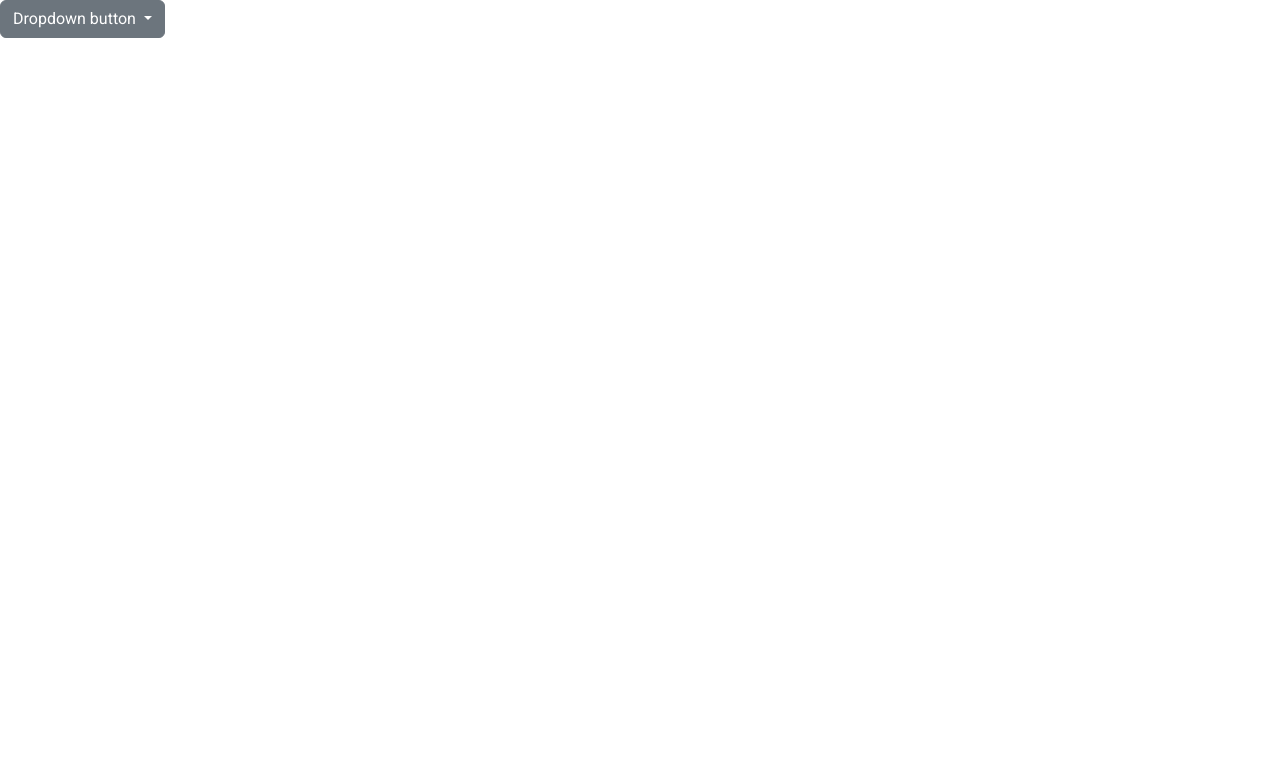
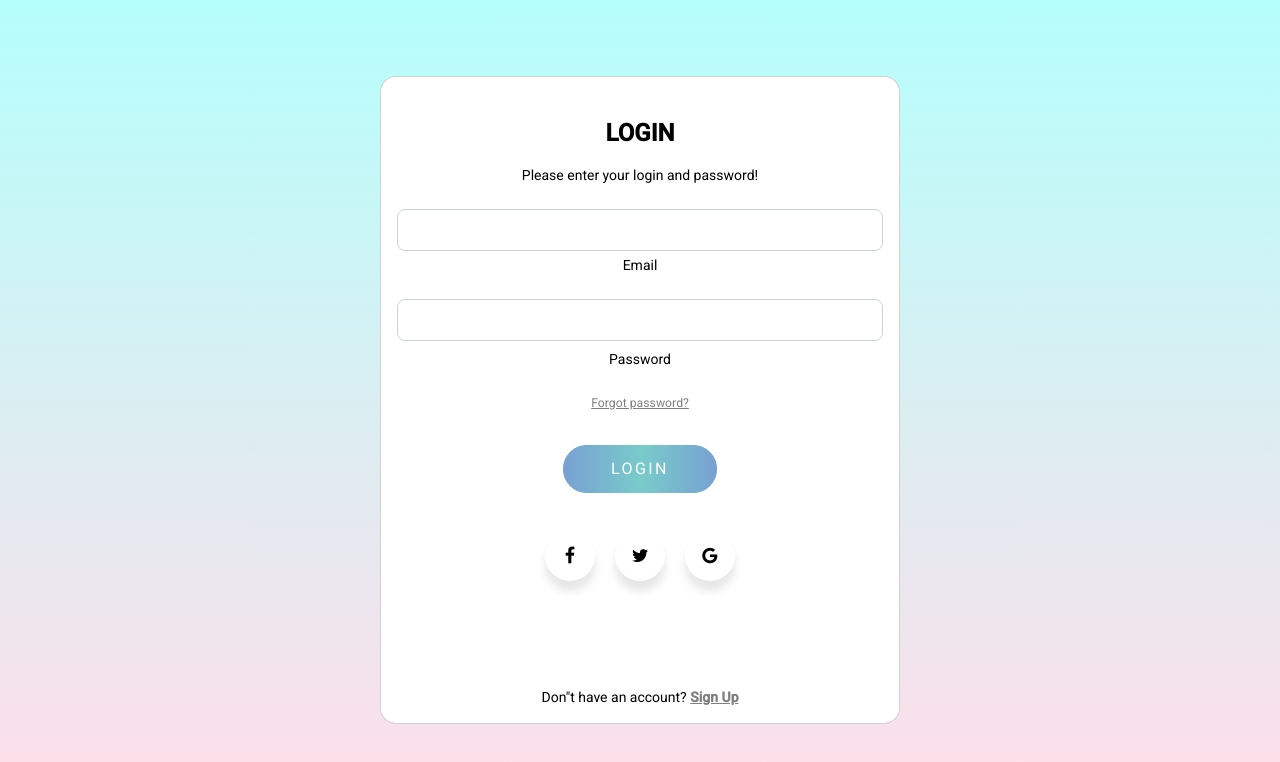
Before and after one commit to PopaSerban/Angular-FInance-App, an Angular app: page / in a window 1280 px wide. Shown: the top 762 px of the page. Built offline with nearby package versions, Linux system fonts and the light colour scheme.

Commit message:
Initial commit

```diff
--- a/angular.json
+++ b/angular.json
@@ -31,13 +31,13 @@
 						],
 						"styles": [
 							"src/styles.scss",
-							"./node_modules/bootstrap/dist/css/bootstrap.css",
+							"node_modules/bootstrap/dist/css/bootstrap.min.css",
 							"node_modules/font-awesome/css/font-awesome.css",
 							"node_modules/bootstrap-icons/font/bootstrap-icons.css",
 							"node_modules/@angular/material/prebuilt-themes/deeppurple-amber.css"
 						],
 						"scripts": [
-							"node_modules/popper.js/dist/umd/popper.min.js",
+							"node_modules/popper.js/dist/popper.min.js",
 							"node_modules/bootstrap/dist/js/bootstrap.min.js"
 						]
 					},
@@ -115,6 +115,8 @@
 				}
 			}
 		}
-	},
-	"defaultProject": "Angular-Budget-App"
+  },
+  "cli": {
+    "analytics": false
+  }
 }
--- a/src/app/app.component.html
+++ b/src/app/app.component.html
@@ -1,2 +1,2 @@
-<!-- <app-login></app-login> -->
-<app-home-screen></app-home-screen>
+<app-login></app-login>
+<!-- <app-home-screen></app-home-screen> -->
--- a/src/app/app.module.ts
+++ b/src/app/app.module.ts
@@ -20,9 +20,6 @@ import { HomeScreenComponent } from './home-screen/home-screen.component';
         DialogBoxComponent,
         HomeScreenComponent
     ],
-  entryComponents:[
-    DialogBoxComponent
-  ],
     imports: [
         BrowserModule,
         BrowserAnimationsModule,
--- a/src/app/home-screen/home-screen.component.html
+++ b/src/app/home-screen/home-screen.component.html
@@ -1,4 +1,4 @@
-<!-- <nav class="navbar navbar-custom bg-light">
+<nav class="navbar navbar-custom bg-light">
     <i class="bi bi-list fa-2x" ></i>
     <form class="form-inline">
         <a class="navbar-brand my-2 my-sm-0" href="">
@@ -17,7 +17,7 @@
                 alt="Avatar" />
             </a>
           </form>
-        <ul class="dropdown-menu dropdown-menu-dark" aria-labelledby="dropdownMenuButton2">
+        <ul class="dropdown-menu dropdown-menu-dark" aria-labelledby="navbarDropdown">
           <li><a class="dropdown-item active" href="#">Action</a></li>
           <li><a class="dropdown-item" href="#">Another action</a></li>
           <li><a class="dropdown-item" href="#">Something else here</a></li>
@@ -26,14 +26,19 @@
         </ul>
       </div>
 </nav>
- -->
- <div class="dropdown">
-    <button class="btn btn-secondary dropdown-toggle" type="button" id="dropdownMenuButton" data-toggle="dropdown" aria-haspopup="true" aria-expanded="false">
+<div mdbDropdown class="dropdown">
+    <button
+      class="btn btn-primary dropdown-toggle"
+      type="button"
+      id="dropdownMenuButton"
+      aria-expanded="false"
+      mdbDropdownToggle
+    >
       Dropdown button
     </button>
-    <div class="dropdown-menu" aria-labelledby="dropdownMenuButton">
-      <a class="dropdown-item" href="#">Action</a>
-      <a class="dropdown-item" href="#">Another action</a>
-      <a class="dropdown-item" href="#">Something else here</a>
-    </div>
+    <ul mdbDropdownMenu class="dropdown-menu" aria-labelledby="dropdownMenuButton">
+      <li><a class="dropdown-item" href="#">Action</a></li>
+      <li><a class="dropdown-item" href="#">Another action</a></li>
+      <li><a class="dropdown-item" href="#">Something else here</a></li>
+    </ul>
   </div>
--- a/src/app/login/login.component.ts
+++ b/src/app/login/login.component.ts
@@ -1,5 +1,5 @@
 import { Component, OnInit } from '@angular/core';
-import { FormGroup, FormControl, Validators} from '@angular/forms';
+import { UntypedFormGroup, UntypedFormControl, Validators} from '@angular/forms';
 import { Observable } from 'rxjs';
 import { AuthenticationResponseData, AuthenticationService } from './login.service';
 import { MatDialog } from '@angular/material/dialog';
@@ -13,7 +13,7 @@ import { DialogBoxComponent } from '../dialog-box/dialog-box.component';
 export class LoginComponent implements OnInit {
   isSignUp: Boolean = false;
   passwordMatch: Boolean = true;
-  AuthenticationForm: FormGroup = new FormGroup({});
+  AuthenticationForm: UntypedFormGroup = new UntypedFormGroup({});
 
   constructor(private authenticationService: AuthenticationService, private matDialog: MatDialog) { }
 
@@ -24,15 +24,15 @@ export class LoginComponent implements OnInit {
 
   private InitForm(){
     if(!this.isSignUp){
-      this.AuthenticationForm = new FormGroup({
-        'typeEmailX': new FormControl(null, [Validators.required, Validators.email]),
-        'typePasswordX': new FormControl(null, [Validators.required, Validators.minLength(6)]),
+      this.AuthenticationForm = new UntypedFormGroup({
+        'typeEmailX': new UntypedFormControl(null, [Validators.required, Validators.email]),
+        'typePasswordX': new UntypedFormControl(null, [Validators.required, Validators.minLength(6)]),
       })
     }else{
-      this.AuthenticationForm = new FormGroup({
-        'typeEmailX': new FormControl(null, [Validators.required, Validators.email]),
-        'typePasswordX': new FormControl(null, [Validators.required, Validators.minLength(6)]),
-        'typePasswordY': new FormControl(null, [Validators.required, Validators.minLength(6)])
+      this.AuthenticationForm = new UntypedFormGroup({
+        'typeEmailX': new UntypedFormControl(null, [Validators.required, Validators.email]),
+        'typePasswordX': new UntypedFormControl(null, [Validators.required, Validators.minLength(6)]),
+        'typePasswordY': new UntypedFormControl(null, [Validators.required, Validators.minLength(6)])
       })
     }
 
--- a/tsconfig.json
+++ b/tsconfig.json
@@ -16,7 +16,7 @@
     "experimentalDecorators": true,
     "moduleResolution": "node",
     "importHelpers": true,
-    "target": "es2017",
+    "target": "es2020",
     "module": "es2020",
     "lib": [
       "es2020",
```
Also changed, not shown: package.json (+13 -11 lines), 1 other file (tests, documents, lock files or other folders). Lines whose indentation alone changed are shown as unchanged.
